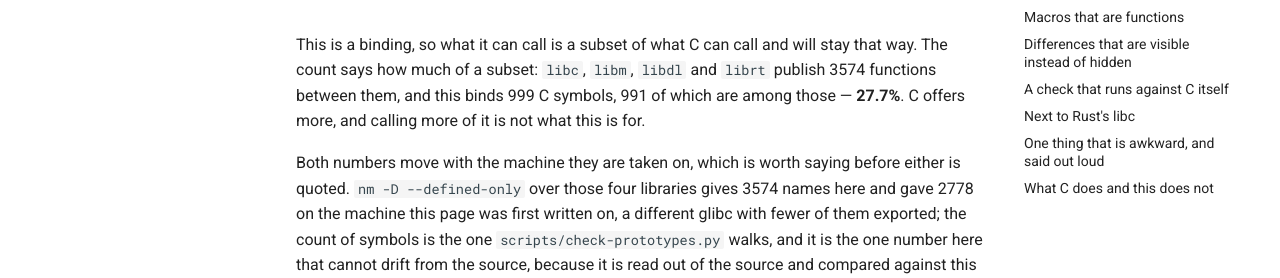
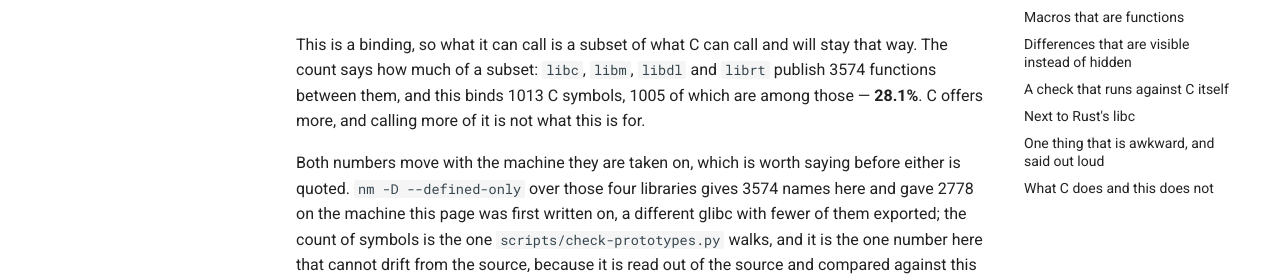
Before and after one commit to mojothon/libc, an MkDocs documentation site: the page built from docs/beyond-c.md, in a window 1280 px wide and 900 px high. Shown: the part 196-474 px from the top of the window. Built offline with MkDocs 1.6.1 and Material for MkDocs 9.7.7, drawn with Linux system fonts in a browser that asks for light colours; comment, search, counter and statistics services are not loaded.

```diff
--- a/docs/beyond-c.md
+++ b/docs/beyond-c.md
@@ -3,7 +3,7 @@
 This is a binding, so what it can call is a subset of what C can call and
 will stay that way. The count says how much of a subset: `libc`, `libm`,
 `libdl` and `librt` publish 3574 functions between them, and this binds
-999 C symbols, 991 of which are among those — **27.7%**. C offers more, and
+1013 C symbols, 1005 of which are among those — **28.1%**. C offers more, and
 calling more of it is not what this is for.
 
 Both numbers move with the machine they are taken on, which is worth saying
```
Also changed, not shown: CHANGELOG.md (+12 -0 lines), docs/modules.md (+1 -1 lines), 3 other files.
